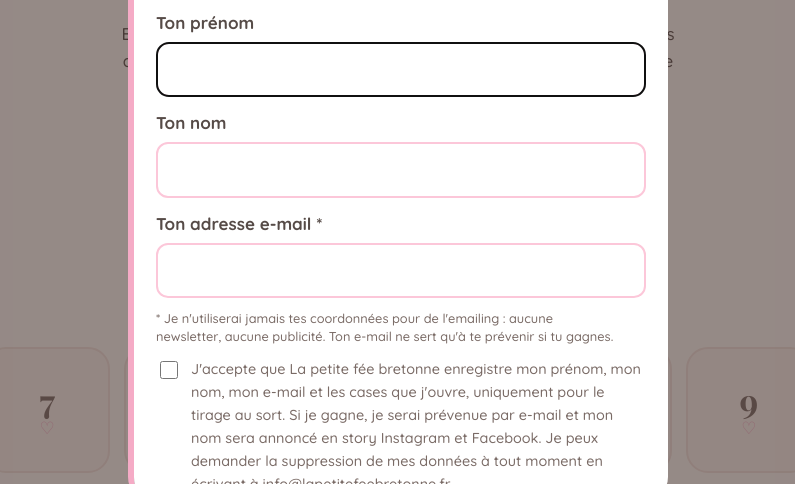
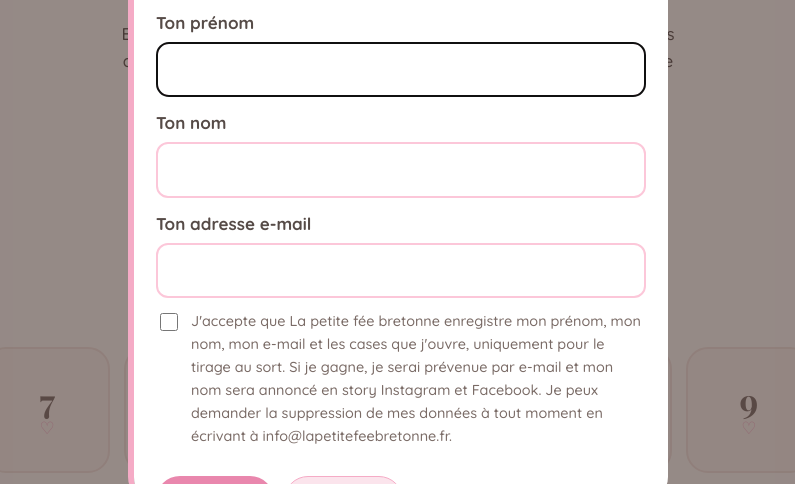
Before and after one commit to pouick29/calendrier-avent, a plain HTML site: page index.html in a window 1280 px wide. Both pictures are taken after a click on the button "Je renseigne mes coordonnées pour le tirage au sort". Shown: the part 245-729 px from the top of the page, without its empty margins (242-1037 px from the left). Drawn offline with nearby package versions, Linux system fonts and the light colour scheme.

Commit message:
Add files via upload

```diff
--- a/index.html
+++ b/index.html
@@ -458,10 +458,8 @@ footer p { margin: 0 auto 10px; max-width: 58ch; }
     }
     var fPre = champ("inscPrenom", "Ton prénom", { type: "text", maxlength: "60", autocomplete: "given-name" });
     var fNom = champ("inscNom", "Ton nom", { type: "text", maxlength: "60", autocomplete: "family-name" });
-    var fMail = champ("inscMail", "Ton adresse e-mail *", { type: "email", maxlength: "120", autocomplete: "email", inputmode: "email" });
+    var fMail = champ("inscMail", "Ton adresse e-mail", { type: "email", maxlength: "120", autocomplete: "email", inputmode: "email" });
     var inp = fPre.inp;
-    var astx = el("p", null, "* Je n'utiliserai jamais tes coordonnées pour de l'emailing : aucune newsletter, aucune publicité. Ton e-mail ne sert qu'à te prévenir si tu gagnes.");
-    astx.style.cssText = "margin:0;font-size:.8rem;line-height:1.4;color:var(--texte-doux);";
     var cl = el("label");
     cl.style.cssText = "display:flex;gap:10px;align-items:flex-start;font-size:.9rem;color:var(--texte-doux);";
     var cb = el("input", { type: "checkbox", required: "required" });
@@ -474,7 +472,7 @@ footer p { margin: 0 auto 10px; max-width: 58ch; }
     var skip = el("button", { type: "button", "class": "btn secondaire" }, n ? "Je regarde sans participer" : "Plus tard");
     var actions = el("div", { "class": "actions" });
     actions.appendChild(go); actions.appendChild(skip);
-    [fPre.lab, fNom.lab, fMail.lab, astx, cl, err, actions].forEach(function (x) { form.appendChild(x); });
+    [fPre.lab, fNom.lab, fMail.lab, cl, err, actions].forEach(function (x) { form.appendChild(x); });
     cardBody.appendChild(form);
     overlay.classList.add("show");
     document.body.style.overflow = "hidden";
```
